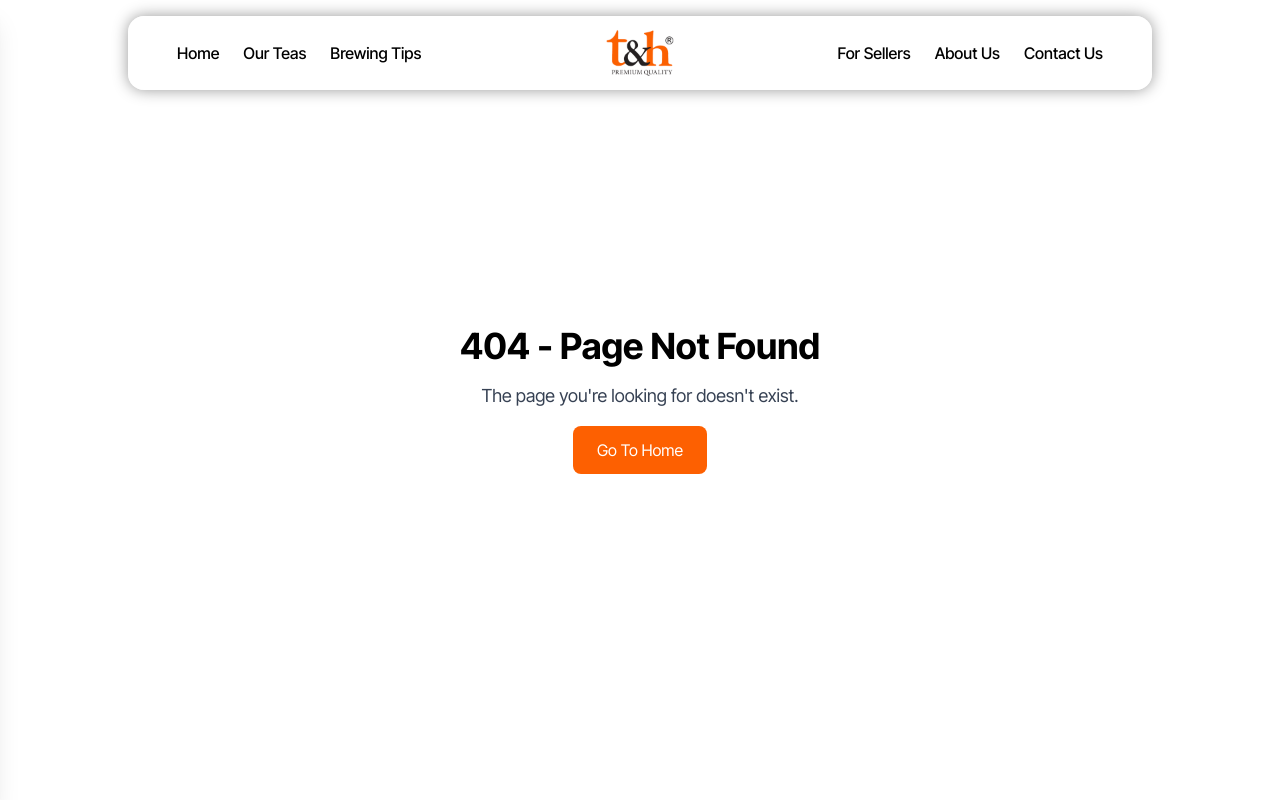
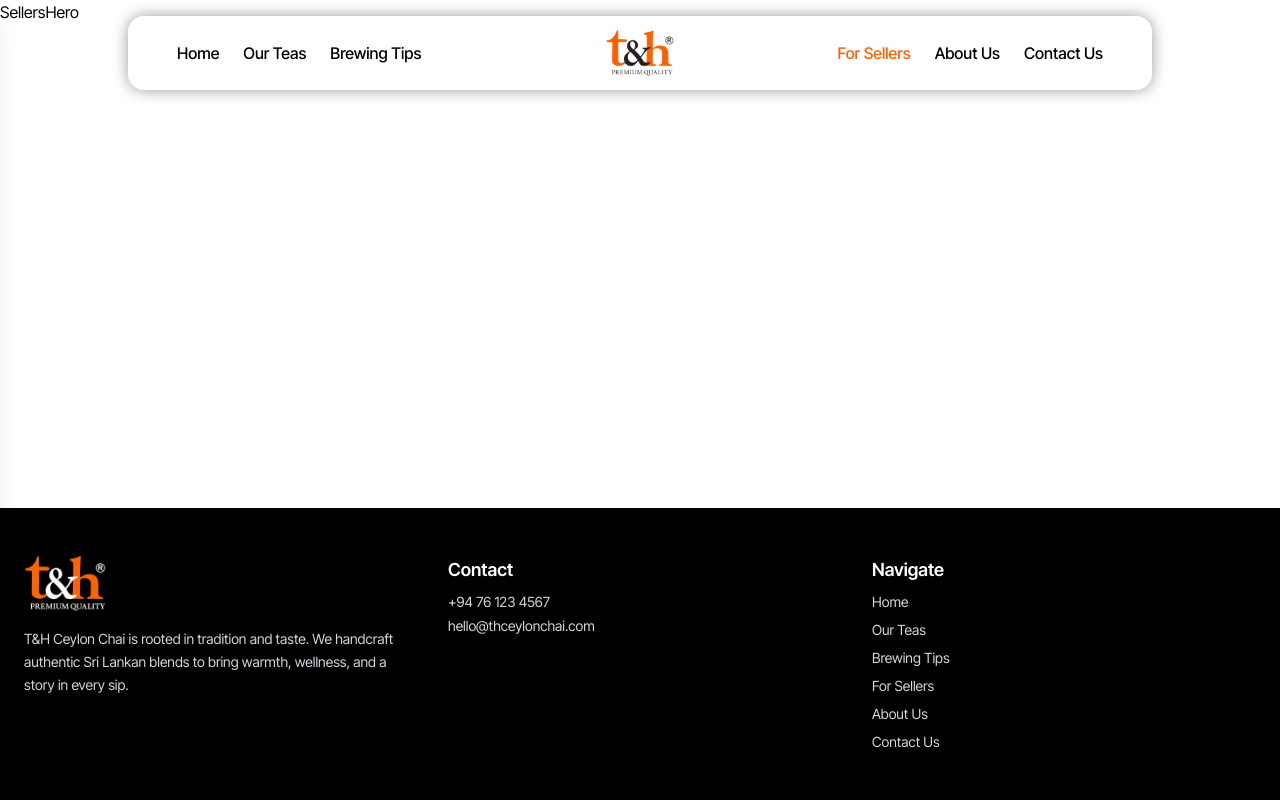
Before and after one commit to zafar-m3n/THCeylonChai, a React (Vite) app: page /sellers in a window 1280 px wide. Shown: the top 800 px of the page. Built offline with nearby package versions, Linux system fonts and the light colour scheme; some icons are missing.

Commit message:
Remaining Pages

```diff
--- a/src/App.jsx
+++ b/src/App.jsx
@@ -6,8 +6,8 @@ import NotFound from "@/pages/NotFound";
 import OurTeas from "@/pages/teas/index";
 import BrewingTips from "@/pages/tips/index";
 import AboutUs from "@/pages/about/index";
-import Gallery from "@/pages/gallery/index";
 import ContactUs from "@/pages/contact/index";
+import Sellers from "@/pages/sellers";
 
 const App = () => {
   return (
@@ -19,7 +19,7 @@ const App = () => {
           <Route path="/teas" element={<OurTeas />} />
           <Route path="/tips" element={<BrewingTips />} />
           <Route path="/about" element={<AboutUs />} />
-          <Route path="/gallery" element={<Gallery />} />
+          <Route path="/sellers" element={<Sellers />} />
           <Route path="/contact" element={<ContactUs />} />
           <Route path="*" element={<NotFound />} />
         </Route>
--- a/src/components/Header.jsx
+++ b/src/components/Header.jsx
@@ -1,9 +1,11 @@
 import React, { useState } from "react";
 import { Icon } from "@iconify/react";
+import { useLocation } from "react-router-dom";
 import logo from "@/assets/images/logo.png";
 
 const Header = () => {
   const [menuOpen, setMenuOpen] = useState(false);
+  const location = useLocation();
 
   const navLinks = [
     { label: "Home", href: "/" },
@@ -14,32 +16,49 @@ const Header = () => {
     { label: "Contact Us", href: "/contact" },
   ];
 
+  const isActive = (href) => location.pathname === href;
+
   return (
     <>
       <header className="fixed top-4 left-1/2 -translate-x-1/2 z-50 w-[95%] max-w-5xl bg-white/40 backdrop-blur-lg border border-white/40 rounded-2xl px-6 py-3 shadow-[0_0_15px_#999999]">
         <div className="flex items-center justify-between lg:justify-center relative">
+          {/* Left Nav */}
           <nav className="hidden lg:flex items-center gap-6 absolute left-6">
             {navLinks.slice(0, 3).map((link, index) => (
-              <a key={index} href={link.href} className="font-medium hover:text-accent transition">
+              <a
+                key={index}
+                href={link.href}
+                className={`font-medium transition ${isActive(link.href) ? "text-accent" : "hover:text-accent"}`}
+              >
                 {link.label}
               </a>
             ))}
           </nav>
+
+          {/* Logo + Mobile Menu Button */}
           <div className="lg:flex-1 lg:text-center flex items-center justify-between w-full lg:static">
             <img src={logo} alt="Logo" className="h-12 object-contain lg:mx-auto" />
             <button onClick={() => setMenuOpen(true)} className="lg:hidden text-gray-700">
               <Icon icon="mdi:menu" width={28} />
             </button>
           </div>
+
+          {/* Right Nav */}
           <nav className="hidden lg:flex items-center gap-6 absolute right-6">
             {navLinks.slice(3).map((link, index) => (
-              <a key={index} href={link.href} className="font-medium hover:text-accent transition">
+              <a
+                key={index}
+                href={link.href}
+                className={`font-medium transition ${isActive(link.href) ? "text-accent" : "hover:text-accent"}`}
+              >
                 {link.label}
               </a>
             ))}
           </nav>
         </div>
       </header>
+
+      {/* Mobile Menu */}
       <div
         className={`fixed top-0 left-0 h-full w-64 bg-white z-60 transform transition-transform duration-300 ease-in-out shadow-xl ${
           menuOpen ? "translate-x-0" : "-translate-x-full"
@@ -57,7 +76,9 @@ const Header = () => {
               key={index}
               href={link.href}
               onClick={() => setMenuOpen(false)}
-              className="text-base hover:text-accent font-medium"
+              className={`text-base font-medium transition ${
+                isActive(link.href) ? "text-accent" : "hover:text-accent"
+              }`}
             >
               {link.label}
             </a>
@@ -65,6 +86,7 @@ const Header = () => {
         </nav>
       </div>
 
+      {/* Overlay */}
       {menuOpen && <div className="fixed inset-0 bg-black/40 z-50 lg:hidden" onClick={() => setMenuOpen(false)} />}
     </>
   );
--- a/src/pages/gallery/index.jsx
+++ /dev/null
@@ -1,7 +0,0 @@
-import React from "react";
-
-const Gallery = () => {
-  return <div>Gallery</div>;
-};
-
-export default Gallery;
--- /dev/null
+++ b/src/pages/sellers/components/SellersHero.jsx
@@ -0,0 +1,10 @@
+import React, { useEffect } from "react";
+
+const SellersHero = () => {
+  useEffect(() => {
+    document.title = "T & H Ceylon Chai | For Sellers";
+  }, []);
+  return <div>SellersHero</div>;
+};
+
+export default SellersHero;
--- /dev/null
+++ b/src/pages/sellers/index.jsx
@@ -0,0 +1,12 @@
+import React from "react";
+import SellersHero from "./components/SellersHero";
+
+const Sellers = () => {
+  return (
+    <div>
+      <SellersHero />
+    </div>
+  );
+};
+
+export default Sellers;
--- a/src/pages/teas/index.jsx
+++ b/src/pages/teas/index.jsx
@@ -1,6 +1,9 @@
-import React from "react";
+import React, { useEffect } from "react";
 
 const OurTeas = () => {
+  useEffect(() => {
+    document.title = "T & H Ceylon Chai | Our Products";
+  }, []);
   return <div>OurTeas</div>;
 };
 
--- a/src/pages/tips/index.jsx
+++ b/src/pages/tips/index.jsx
@@ -1,6 +1,9 @@
-import React from "react";
+import React, { useEffect } from "react";
 
 const BrewingTips = () => {
+  useEffect(() => {
+    document.title = "T & H Ceylon Chai | Tips";
+  }, []);
   return <div>BrewingTips</div>;
 };
 
```
